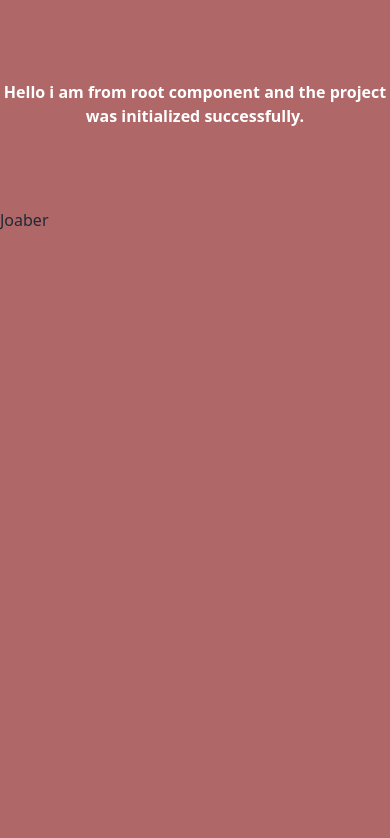
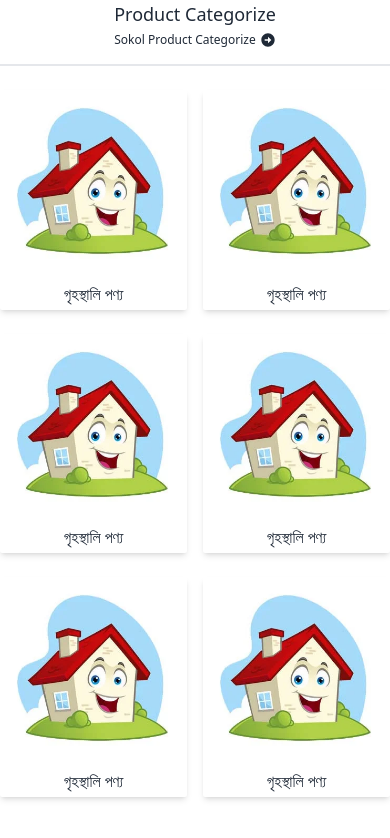
Before and after one commit to MehediHasanMridha/e-commerce-client, a React (Vite) app: page / in a window 390 px wide. Shown: the top 838 px of the page. Built offline with nearby package versions, Linux system fonts and the light colour scheme.

Commit message:
done product-category mobile view

```diff
--- a/package.json
+++ b/package.json
@@ -14,6 +14,7 @@
     "match-sorter": "^8.0.0",
     "react": "^18.3.1",
     "react-dom": "^18.3.1",
+    "react-icons": "^5.3.0",
     "react-router-dom": "^6.27.0",
     "sort-by": "^1.2.0"
   },
--- a/src/components/Root/Root.jsx
+++ b/src/components/Root/Root.jsx
@@ -1,11 +1,9 @@
+import ProductCategory from "../product-category";
+
 const Root = () => {
   return (
-    <div className="bg-[#af6767] min-h-screen">
-      <h1 className="text-center font-bold py-20 text-white">
-        Hello i am from root component and the project was initialized
-        successfully.
-      </h1>
-      <h3>Joaber</h3>
+    <div className="">
+      <ProductCategory />
     </div>
   );
 };
--- /dev/null
+++ b/src/components/product-category/ProductCategoryCard.jsx
@@ -0,0 +1,71 @@
+import pic1 from "../../assets/product-category/গৃহস্থালী-পণ্য-4429.jpg";
+
+const ProductCategoryCard = () => {
+  return (
+    <div className="flex justify-center">
+      <div className="grid grid-cols-2 gap-4">
+        {/* first-card */}
+        <div className="flex flex-col gap-1 border-0 rounded-sm mb-2 bg-white shadow-md">
+          <div>
+            <img src={pic1} alt="গৃহস্থালি পণ্য" />
+            <div className="flex justify-center my-1">
+              <h3>গৃহস্থালি পণ্য </h3>
+            </div>
+          </div>
+        </div>
+
+        {/* second-card */}
+        <div className="flex flex-col gap-1 border-0 rounded-sm mb-2 bg-white shadow-md">
+          <div>
+            <img src={pic1} alt="গৃহস্থালি পণ্য" />
+            <div className="flex justify-center my-1">
+              <h3>গৃহস্থালি পণ্য </h3>
+            </div>
+          </div>
+        </div>
+
+        {/* third-Card */}
+        <div className="flex flex-col gap-1 border-0 rounded-sm mb-2 bg-white shadow-md">
+          <div>
+            <img src={pic1} alt="গৃহস্থালি পণ্য" />
+            <div className="flex justify-center my-1">
+              <h3>গৃহস্থালি পণ্য </h3>
+            </div>
+          </div>
+        </div>
+
+        {/* fourth-card */}
+        <div className="flex flex-col gap-1 border-0 rounded-sm mb-2 bg-white shadow-md">
+          <div>
+            <img src={pic1} alt="গৃহস্থালি পণ্য" />
+            <div className="flex justify-center my-1">
+              <h3>গৃহস্থালি পণ্য </h3>
+            </div>
+          </div>
+        </div>
+
+        {/* fifth-card */}
+        <div className="flex flex-col gap-1 border-0 rounded-sm mb-2 bg-white shadow-md">
+          <div>
+            <img src={pic1} alt="গৃহস্থালি পণ্য" />
+            <div className="flex justify-center my-1">
+              <h3>গৃহস্থালি পণ্য </h3>
+            </div>
+          </div>
+        </div>
+
+        {/* sixth-card */}
+        <div className="flex flex-col gap-1 border-0 rounded-sm mb-2 bg-white shadow-md">
+          <div>
+            <img src={pic1} alt="গৃহস্থালি পণ্য" />
+            <div className="flex justify-center my-1">
+              <h3>গৃহস্থালি পণ্য </h3>
+            </div>
+          </div>
+        </div>
+      </div>
+    </div>
+  );
+};
+
+export default ProductCategoryCard;
--- /dev/null
+++ b/src/components/product-category/ProductCategoryTitle.jsx
@@ -0,0 +1,19 @@
+import { BiSolidRightArrowCircle } from "react-icons/bi";
+
+const ProductCategoryTitle = () => {
+  return (
+    <div className="flex justify-center">
+      <div className="flex flex-col gap-1">
+        <div className="text-lg">Product Categorize</div>
+        <div className="flex items-center gap-1">
+          <button className="text-xs">Sokol Product Categorize</button>
+          <span>
+            <BiSolidRightArrowCircle />
+          </span>
+        </div>
+      </div>
+    </div>
+  );
+};
+
+export default ProductCategoryTitle;
--- /dev/null
+++ b/src/components/product-category/index.jsx
@@ -0,0 +1,16 @@
+import ProductCategoryCard from "./ProductCategoryCard";
+import ProductCategoryTitle from "./ProductCategoryTitle";
+
+const ProductCategory = () => {
+  return (
+    <div className="">
+      <div>
+        <ProductCategoryTitle />
+        <div className="w-full border mt-4 mb-6"></div>
+        <ProductCategoryCard />
+      </div>
+    </div>
+  );
+};
+
+export default ProductCategory;
```
Also changed, not shown: src/assets/product-category/গৃহস্থালী-পণ্য-4429.jpg (added), 1 other file (tests, documents, lock files or other folders).
